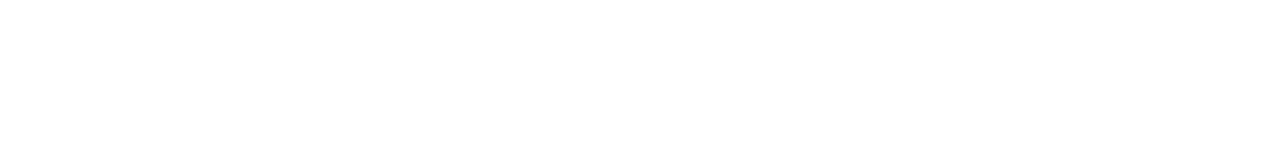
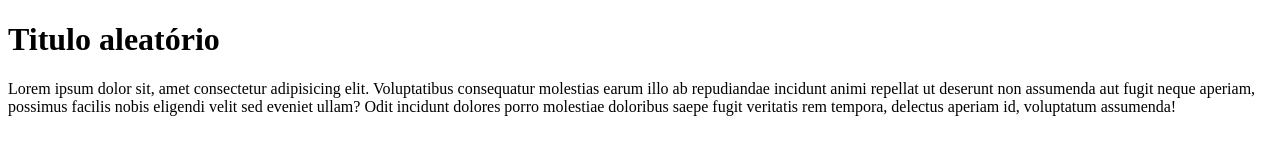
Before and after one commit to filipelanderst/matheusbattisti.github.io, a plain HTML site: page index.html in a window 1280 px wide. Drawn offline with Linux system fonts and the light colour scheme.

Commit message:
outra alteração index.html

```diff
--- a/index.html
+++ b/index.html
@@ -4,7 +4,18 @@
     <meta charset="UTF-8" />
     <meta http-equiv="X-UA-Compatible" content="IE=edge" />
     <meta name="viewport" content="width=device-width, initial-scale=1.0" />
-    <title>Document</title>
+    <title>Titulo aleatório</title>
   </head>
-  <body></body>
+  <body>
+    <h1>Titulo aleatório</h1>
+
+    <p>
+      Lorem ipsum dolor sit, amet consectetur adipisicing elit. Voluptatibus
+      consequatur molestias earum illo ab repudiandae incidunt animi repellat ut
+      deserunt non assumenda aut fugit neque aperiam, possimus facilis nobis
+      eligendi velit sed eveniet ullam? Odit incidunt dolores porro molestiae
+      doloribus saepe fugit veritatis rem tempora, delectus aperiam id,
+      voluptatum assumenda!
+    </p>
+  </body>
 </html>
```
